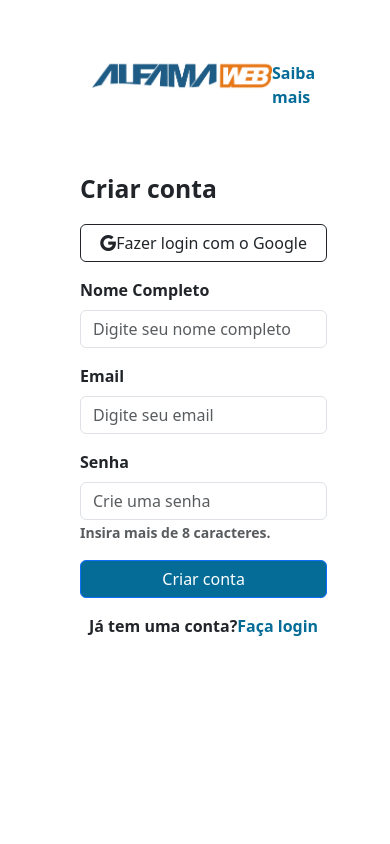
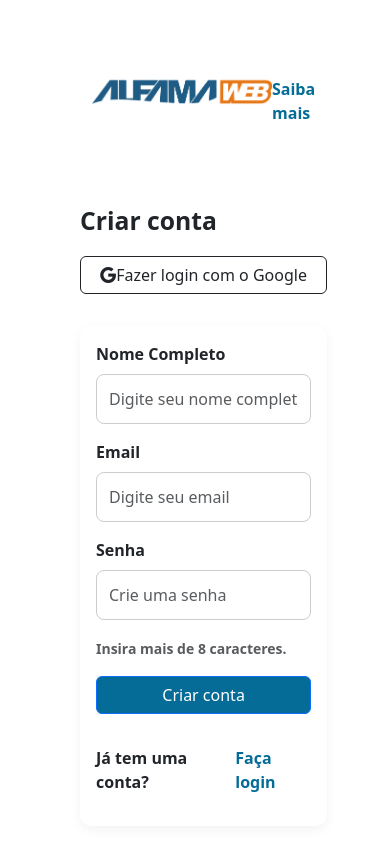
Before and after one commit to telessthalita/alfama-web, a PHP site: page /register.php in a window 390 px wide; the page is wider, and only the part inside the window is pictured. Run offline with PHP 8.4, Linux system fonts and the light colour scheme.

Commit message:
style: responsividade

```diff
--- a/assets/css/style.css
+++ b/assets/css/style.css
@@ -1,67 +1,99 @@
-:root {
-    --primary-color: #046c97;
+/* Reset básico */
+* {
+    margin: 0;
+    padding: 0;
+    box-sizing: border-box;
 }
 
-
-.btn-primary {
-    background-color: var(--primary-color);
-    border-color: var(--primary-color);
+/* Body padrão */
+body {
+    font-family: 'Segoe UI', Tahoma, Geneva, Verdana, sans-serif;
+    background-color: #f5f7fa;
+    color: #333;
+    line-height: 1.6;
+    min-height: 100vh;
+    display: flex;
+    flex-direction: column;
 }
 
-.btn-primary:hover,
-.btn-primary:focus {
-    background-color: #035a7d;
-    border-color: #035a7d;
+/* Container padrão */
+.container {
+    max-width: 1140px;
+    margin: auto;
+    padding: 1rem;
 }
 
-.btn-outline-primary {
-    color: var(--primary-color);
-    border-color: var(--primary-color);
+/* Formulários */
+form {
+    background-color: #fff;
+    padding: 2rem;
+    border-radius: 12px;
+    box-shadow: 0 4px 12px rgba(0, 0, 0, 0.05);
 }
 
-.btn-outline-primary:hover {
-    background-color: var(--primary-color);
-    color: white;
-}
-
-.header-brand {
-    color: var(--primary-color);
-    font-weight: bold;
-    font-size: 1.8rem;
-    letter-spacing: 1px;
-}
-
-
-.form-group {
-    margin-bottom: 1.5rem;
-}
-
-.form-control:focus {
-    border-color: #046c97;
-    box-shadow: 0 0 0 0.25rem rgba(4, 108, 151, 0.25);
-}
-
-.invalid-feedback {
-    display: none;
-    color: #dc3545;
-    font-size: 0.875em;
-}
-
-.is-invalid {
-    border-color: #dc3545 !important;
-}
-
-.is-invalid~.invalid-feedback {
-    display: block;
-}
-
-.btn-primary {
-    background-color: #046c97;
-    border: none;
+/* Inputs e botões */
+input[type="text"],
+input[type="email"],
+input[type="password"],
+select,
+textarea {
+    width: 100%;
+    padding: 0.75rem;
+    margin-bottom: 1rem;
+    border-radius: 8px;
+    border: 1px solid #ccc;
     transition: all 0.3s ease;
 }
 
-.btn-primary:hover {
-    background-color: #035a7a;
-    transform: translateY(-2px);
+input:focus,
+select:focus,
+textarea:focus {
+    border-color: #0069d9;
+    outline: none;
 }
+
+button {
+    padding: 0.75rem 1.5rem;
+    border: none;
+    border-radius: 8px;
+    background-color: #0069d9;
+    color: white;
+    cursor: pointer;
+    transition: background 0.3s ease;
+}
+
+button:hover {
+    background-color: #0053b3;
+}
+
+/* Responsividade */
+@media (max-width: 768px) {
+    .container {
+        padding: 1rem 0.5rem;
+    }
+
+    form {
+        padding: 1rem;
+    }
+
+    h1,
+    h2,
+    h3 {
+        font-size: 1.5rem;
+    }
+
+    .btn {
+        width: 100%;
+        margin-bottom: 1rem;
+    }
+}
+
+/* Footer sticky */
+footer {
+    margin-top: auto;
+    padding: 1rem;
+    background-color: #e9ecef;
+    text-align: center;
+    font-size: 0.9rem;
+    color: #666;
+}
--- a/profile.php
+++ b/profile.php
@@ -28,6 +28,7 @@
 <head>
     <meta charset="UTF-8">
     <title>Perfil</title>
+    <link rel="stylesheet" href="style.css">
     <meta name="viewport" content="width=device-width, initial-scale=1.0">
     <link href="https://cdn.jsdelivr.net/npm/bootstrap@5.3.0/dist/css/bootstrap.min.css" rel="stylesheet">
     <link href="https://cdn.jsdelivr.net/npm/bootstrap-icons@1.10.0/font/bootstrap-icons.css" rel="stylesheet">
--- a/register.php
+++ b/register.php
@@ -7,6 +7,7 @@
   <meta charset="UTF-8" />
   <meta name="viewport" content="width=device-width, initial-scale=1" />
   <title>Criar conta - Alfama Web</title>
+  <link rel="stylesheet" href="style.css">
   <link href="https://cdn.jsdelivr.net/npm/bootstrap@5.3.2/dist/css/bootstrap.min.css" rel="stylesheet">
   <link href="https://cdn.jsdelivr.net/npm/bootstrap-icons@1.10.5/font/bootstrap-icons.css" rel="stylesheet">
   <style>
@@ -196,5 +197,6 @@
 
 <script src="https://cdn.jsdelivr.net/npm/bootstrap@5.3.2/dist/js/bootstrap.bundle.min.js"></script>
 <script src="assets/js/script.js" type="module"></script>
+
 </body>
 </html>
```
Also changed, not shown: index.php (+62 -1 lines).
